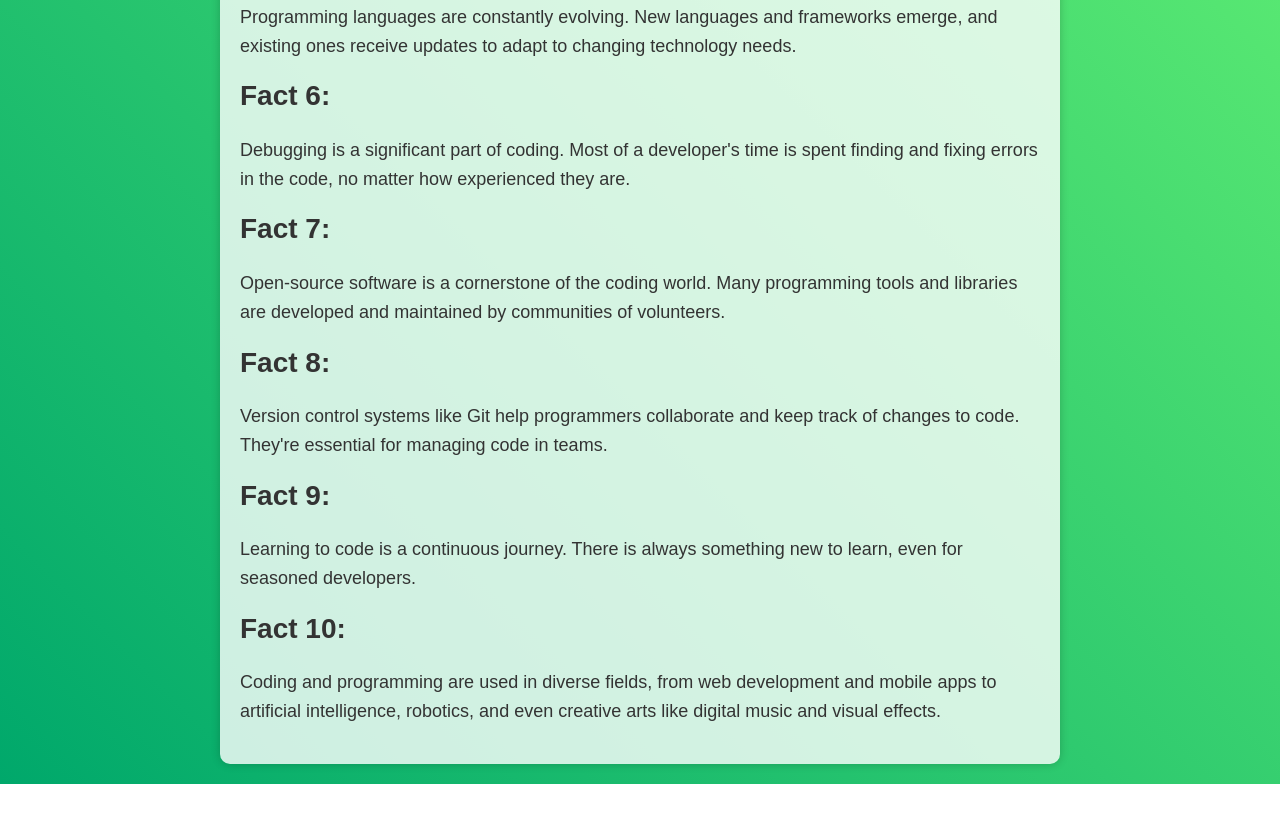
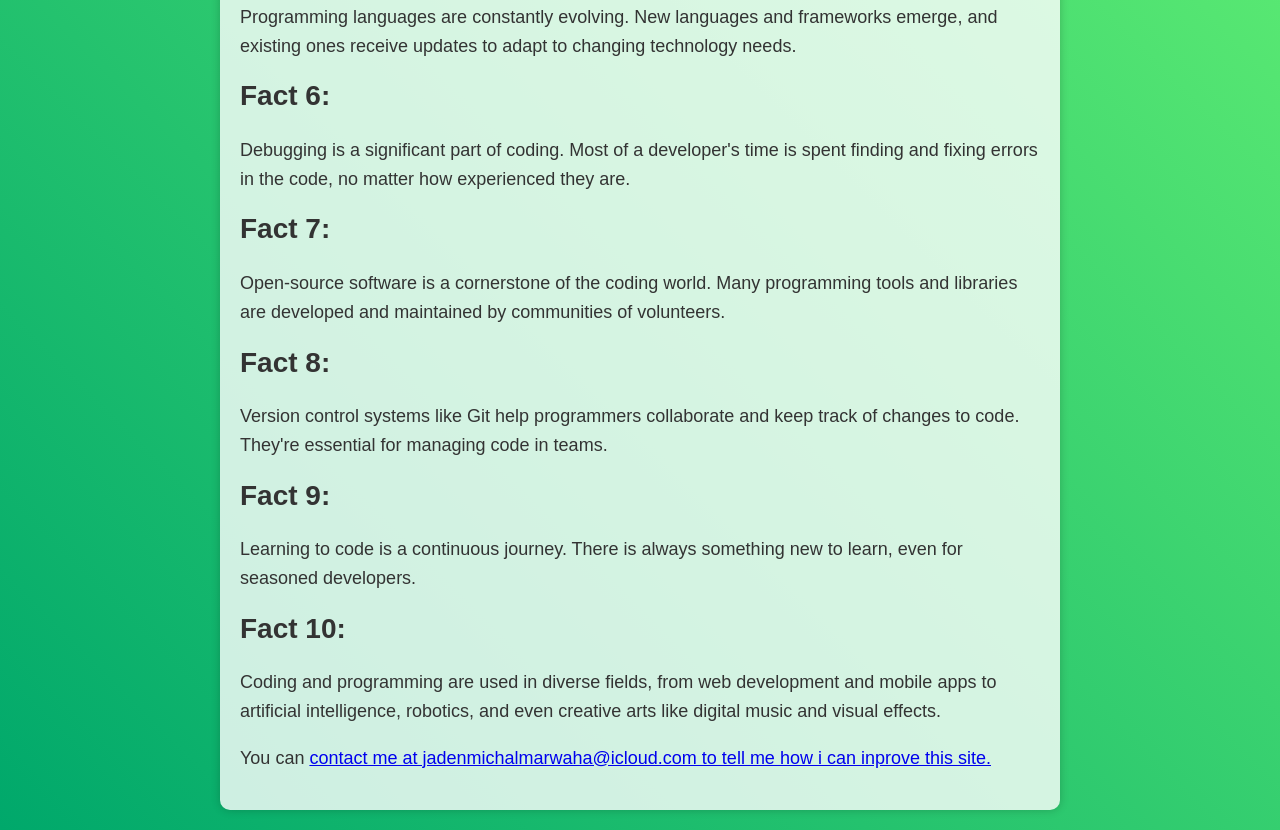
Before and after one commit to jadenmarwha/Fun-facts-about-coding-prgraming, a website: page index.html in a window 1280 px wide. Shown: the part 786-1616 px from the top of the page. Before the commit the page ends 1570 px from the top, so only its background shows below. Drawn offline with nearby package versions, Linux system fonts and the light colour scheme.

Commit message:
dkdkjdjsjj

```diff
--- a/index.html
+++ b/index.html
@@ -97,6 +97,9 @@
 
         <h2>Fact 10:</h2>
         <p>Coding and programming are used in diverse fields, from web development and mobile apps to artificial intelligence, robotics, and even creative arts like digital music and visual effects.</p>
+      <p>You can <a href="mailto:jadenmichalmarwaha@icloud.com">contact me at jadenmichalmarwaha@icloud.com to tell me how i can inprove this site. </a></p>
+
+
     </div>
 </body>
 </html>
```
